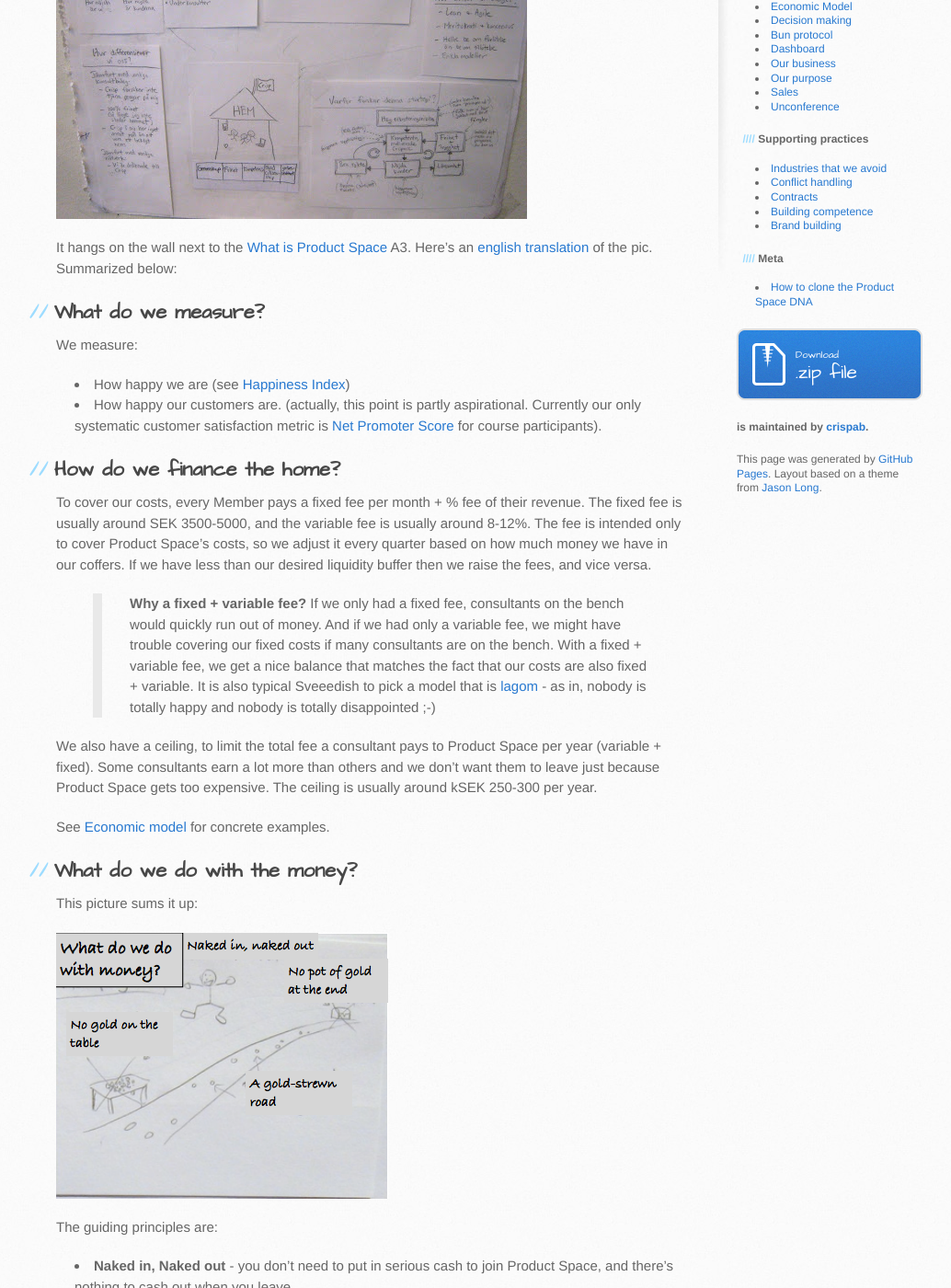
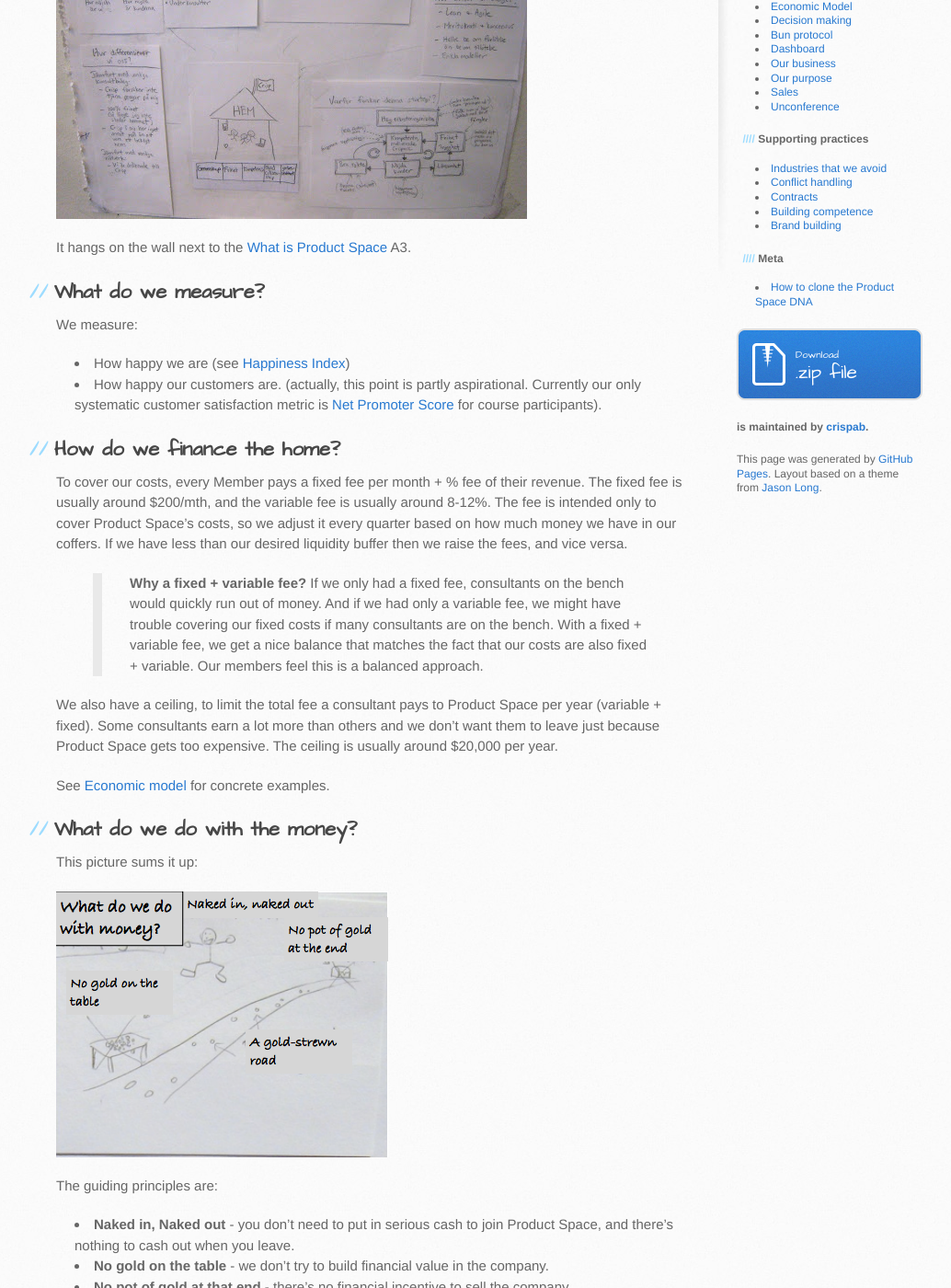
Before and after one commit to crispab/crisp-dna, a Jekyll site: the page built from _docs/how-crisp-works.md, in a window 1280 px wide and 1400 px high, scrolled down 547 px. Shown: the whole window at 92% size, without its empty margins (109-1143 px from the left). Built offline with Jekyll 4.4.1, drawn with Linux system fonts in a browser that asks for light colours.

Commit message:
Updates to how we work

```diff
--- a/_docs/how-crisp-works.md
+++ b/_docs/how-crisp-works.md
@@ -11,7 +11,7 @@ Our second A3 is called "Product Space strategy" but it's really more about how
 
 ![Product Space Strategy A3](../assets/CrispStrategyA3-sv.jpg "Product Space Strategy A3")
 
-It hangs on the wall next to the [What is Product Space](what-is-crisp.html) A3. Here's an [english translation](../assets/CrispStrategyA3-en.pdf) of the pic. Summarized below:
+It hangs on the wall next to the [What is Product Space](what-is-crisp.html) A3.
 
 What do we measure?
 -------------------
@@ -24,11 +24,11 @@ We measure:
 How do we finance the home?
 ---------------------------
 
-To cover our costs, every Member pays a fixed fee per month + % fee of their revenue. The fixed fee is usually around SEK 3500-5000, and the variable fee is usually around 8-12%. The fee is intended only to cover Product Space's costs, so we adjust it every quarter based on how much money we have in our coffers. If we have less than our desired liquidity buffer then we raise the fees, and vice versa.
+To cover our costs, every Member pays a fixed fee per month + % fee of their revenue. The fixed fee is usually around $200/mth, and the variable fee is usually around 8-12%. The fee is intended only to cover Product Space's costs, so we adjust it every quarter based on how much money we have in our coffers. If we have less than our desired liquidity buffer then we raise the fees, and vice versa.
 
-> **Why a fixed + variable fee?** If we only had a fixed fee, consultants on the bench would quickly run out of money. And if we had only a variable fee, we might have trouble covering our fixed costs if many consultants are on the bench. With a fixed + variable fee, we get a nice balance that matches the fact that our costs are also fixed + variable. It is also typical Sveeedish to pick a model that is [lagom](https://en.wikipedia.org/wiki/Lagom) - as in, nobody is totally happy and nobody is totally disappointed ;-)
+> **Why a fixed + variable fee?** If we only had a fixed fee, consultants on the bench would quickly run out of money. And if we had only a variable fee, we might have trouble covering our fixed costs if many consultants are on the bench. With a fixed + variable fee, we get a nice balance that matches the fact that our costs are also fixed + variable. Our members feel this is a balanced approach.
 
-We also have a ceiling, to limit the total fee a consultant pays to Product Space per year (variable + fixed). Some consultants earn a lot more than others and we don't want them to leave just because Product Space gets too expensive. The ceiling is usually around kSEK 250-300 per year.
+We also have a ceiling, to limit the total fee a consultant pays to Product Space per year (variable + fixed). Some consultants earn a lot more than others and we don't want them to leave just because Product Space gets too expensive. The ceiling is usually around $20,000 per year.
 
 See [Economic model](economic-model.html) for concrete examples.
 
```
